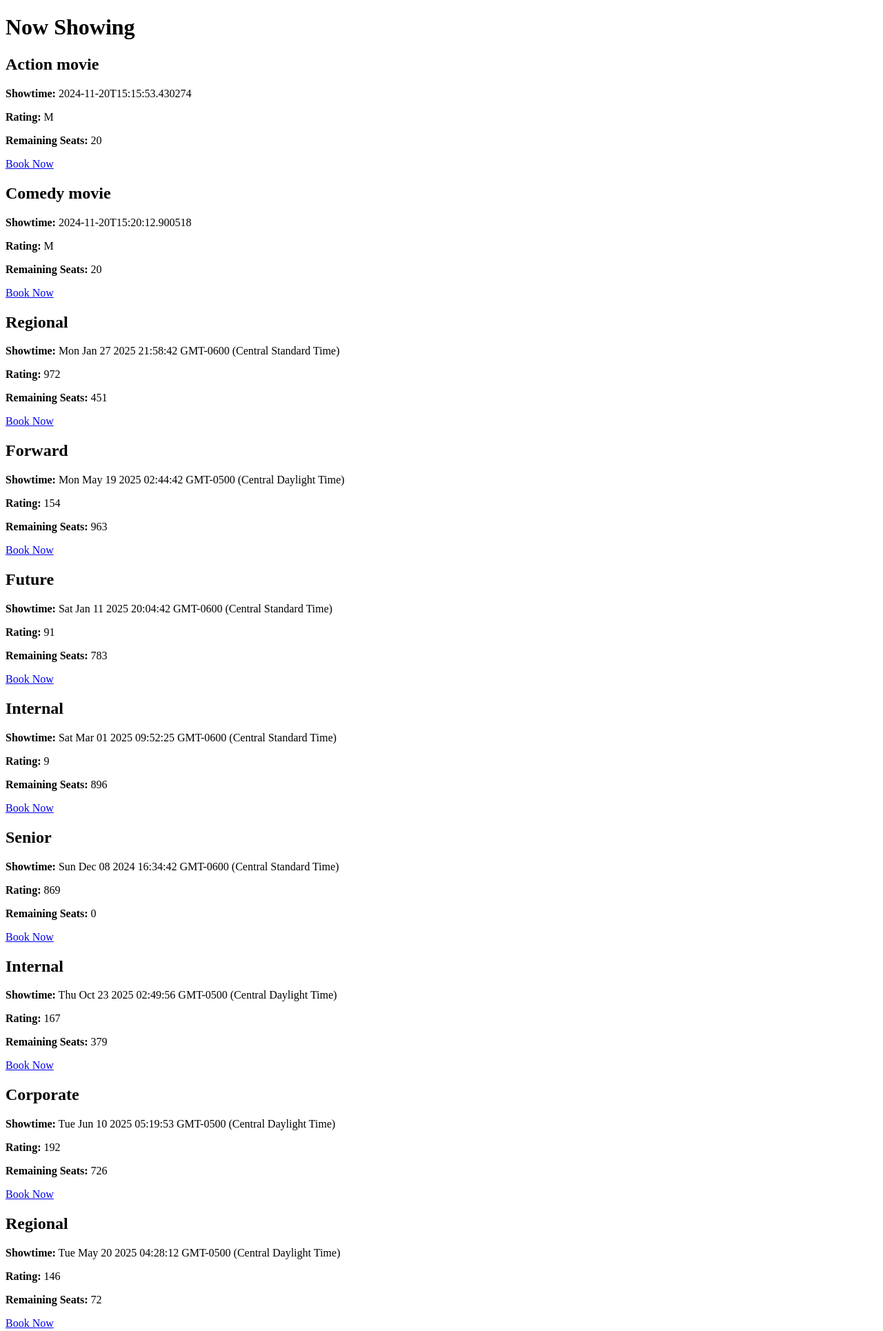
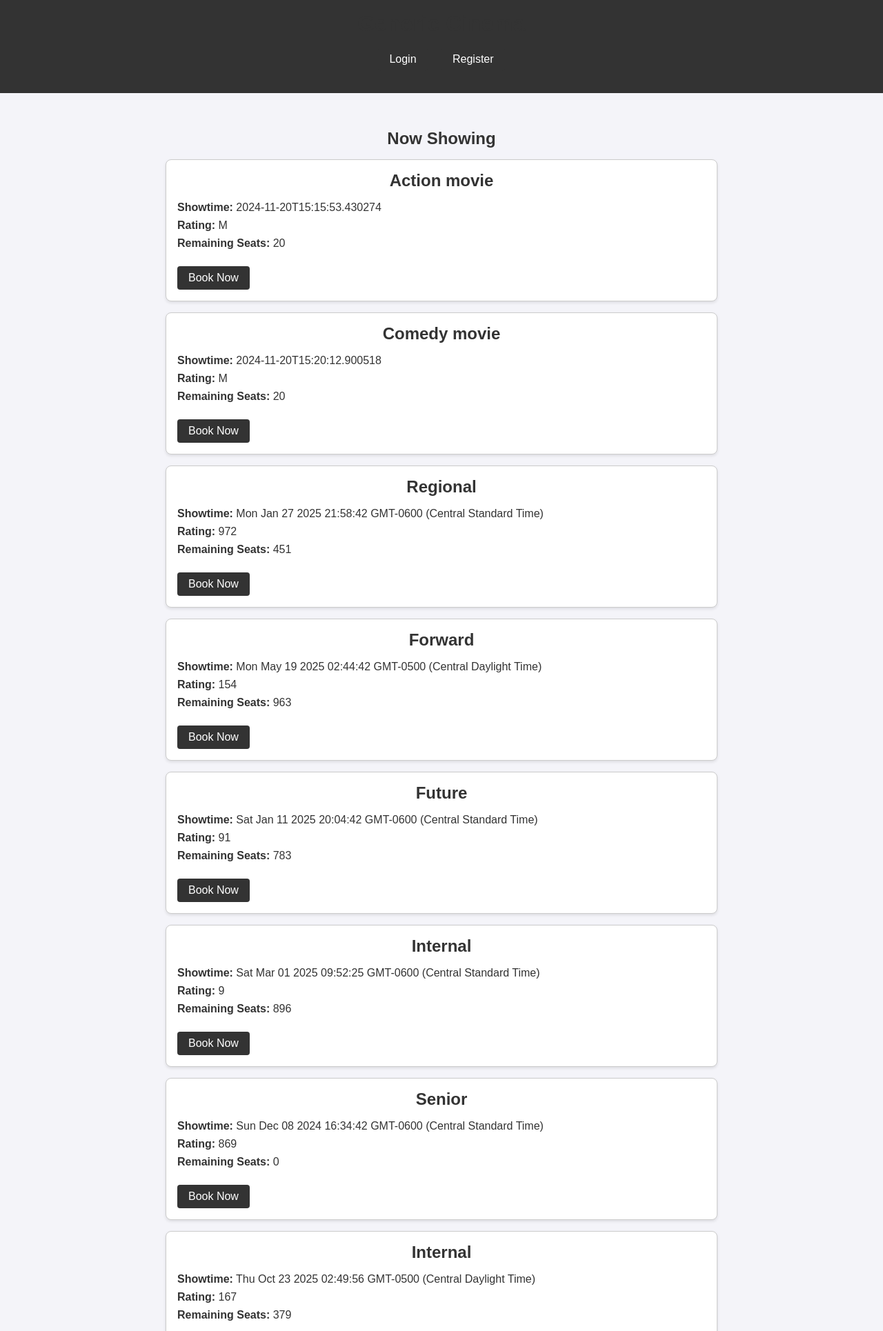
Before and after one commit to TaintedNao/movie-ticket, a Flask app: page / in a window 1280 px wide. Shown: the top 1930 px of the page at 69% size. Run offline with Flask 3, Linux system fonts and the light colour scheme; data comes from the database, SQL or seed files in the repository.

Commit message:
update site with login features and ticket booking

```diff
--- a/app.py
+++ b/app.py
@@ -90,47 +90,71 @@ def index():
     return render_template("index.html", movies=movies)
 
 # Book Tickets
-@app.route('/book/<int:movie_id>', methods=['GET', 'POST'])
+@app.route("/book/<int:movie_id>", methods=["GET", "POST"])
 def book(movie_id):
-    if 'user_id' not in session:
-        flash('You must be logged in to book tickets.', 'error')
-        return redirect(url_for('login'))
+    if "user_id" not in session:
+        flash("You need to log in to book tickets.", "error")
+        return redirect(url_for("login"))
 
-    db = get_db()
-    cursor = db.cursor()
-
-    if request.method == 'POST':
-        seat = request.form['seat']
-        price = request.form['price']
-
-        # Check if the seat is already booked
-        cursor.execute("SELECT * FROM ticket WHERE movie_ID = ? AND seat = ?", (movie_id, seat))
-        if cursor.fetchone():
-            flash('Seat already booked. Please choose a different seat.', 'error')
-            return redirect(url_for('book', movie_id=movie_id))
-
-        # Add ticket to the database
-        cursor.execute("""
-            INSERT INTO ticket (movie_ID, price, seat, payment_ID)
-            VALUES (?, ?, ?, NULL)
-        """, (movie_id, price, seat))
-
-        # Update remaining seats in the movie table
-        cursor.execute("""
-            UPDATE movie
-            SET remaining_seats = remaining_seats - 1
-            WHERE movie_ID = ?
-        """, (movie_id,))
-        db.commit()
-
-        flash('Ticket booked successfully!', 'success')
-        return redirect(url_for('index'))
+    conn = sqlite3.connect("database.db")
+    cursor = conn.cursor()
 
     # Fetch movie details
     cursor.execute("SELECT * FROM movie WHERE movie_ID = ?", (movie_id,))
     movie = cursor.fetchone()
 
-    return render_template("book.html", movie=movie)
+    if not movie:
+        flash("Movie not found.", "error")
+        return redirect(url_for("index"))
+
+    total_seats = movie[5]  # Total seats from the `remaining_seats` column
+    cursor.execute("""
+        SELECT seat FROM ticket WHERE movie_ID = ?
+    """, (movie_id,))
+    booked_seats = {row[0] for row in cursor.fetchall()}  # Booked seats set
+
+    # Fetch ticket price (use a fixed price or dynamically fetch per seat if needed)
+    ticket_price = 10  # Example fixed price for all tickets; replace with database logic if variable pricing exists
+
+    # Generate all possible seat options based on total seats
+    rows = "ABCDE"  # Adjust rows/columns based on your seating arrangement
+    seats_per_row = total_seats // len(rows)
+    seats = [f"{row}{num}" for row in rows for num in range(1, seats_per_row + 1)]
+
+    available_seats = [seat for seat in seats if seat not in booked_seats]
+
+    if request.method == "POST":
+        selected_seat = request.form.get("seat")
+
+        if selected_seat not in available_seats:
+            flash("Seat is not available or invalid selection.", "error")
+        else:
+            user_email = session["user_id"]
+
+            # Create payment entry
+            cursor.execute("""
+                INSERT INTO payment (total, method, email) VALUES (?, ?, ?)
+            """, (ticket_price, "Credit Card", user_email))
+            payment_id = cursor.lastrowid
+
+            # Book the ticket
+            cursor.execute("""
+                INSERT INTO ticket (movie_ID, price, seat, payment_ID) VALUES (?, ?, ?, ?)
+            """, (movie_id, ticket_price, selected_seat, payment_id))
+
+            # Update remaining seats
+            cursor.execute("""
+                UPDATE movie SET remaining_seats = remaining_seats - 1 WHERE movie_ID = ?
+            """, (movie_id,))
+
+            conn.commit()
+            conn.close()
+
+            flash(f"Successfully booked seat {selected_seat} for {movie[2]}.", "success")
+            return redirect(url_for("index"))
+
+    conn.close()
+    return render_template("book.html", movie=movie, available_seats=available_seats, ticket_price=ticket_price)
 
 if __name__ == '__main__':
     app.run(debug=True)
--- /dev/null
+++ b/static/style.css
@@ -0,0 +1,172 @@
+/* General Styles */
+body {
+    font-family: Arial, sans-serif;
+    margin: 0;
+    padding: 0;
+    background-color: #f4f4f9;
+    color: #333;
+}
+
+header, footer {
+    background-color: #333;
+    color: #fff;
+    text-align: center;
+    padding: 1rem;
+}
+
+header h1, footer p {
+    margin: 0;
+}
+
+main {
+    margin: 0 auto;
+    max-width: 800px;
+    padding: 2rem;
+}
+
+/* Forms */
+form {
+    background-color: #fff;
+    border: 1px solid #ccc;
+    border-radius: 8px;
+    padding: 2rem;
+    box-shadow: 0 2px 4px rgba(0, 0, 0, 0.1);
+    margin-bottom: 2rem;
+}
+
+form input, form button {
+    width: 100%;
+    padding: 0.5rem;
+    margin: 0.5rem 0;
+    border: 1px solid #ccc;
+    border-radius: 4px;
+    box-sizing: border-box;
+}
+
+form button {
+    background-color: #333;
+    color: #fff;
+    cursor: pointer;
+}
+
+form button:hover {
+    background-color: #555;
+}
+
+/* Flash Messages */
+.flash {
+    padding: 1rem;
+    margin: 1rem 0;
+    border-radius: 4px;
+    text-align: center;
+}
+
+.flash.success {
+    background-color: #d4edda;
+    color: #155724;
+    border: 1px solid #c3e6cb;
+}
+
+.flash.error {
+    background-color: #f8d7da;
+    color: #721c24;
+    border: 1px solid #f5c6cb;
+}
+
+/* Movie Listings */
+.movie {
+    background-color: #fff;
+    border: 1px solid #ccc;
+    border-radius: 8px;
+    padding: 1rem;
+    margin: 1rem 0;
+    box-shadow: 0 2px 4px rgba(0, 0, 0, 0.1);
+}
+
+.movie h2 {
+    margin-top: 0;
+}
+
+.movie p {
+    margin: 0.5rem 0;
+}
+
+.movie a {
+    display: inline-block;
+    text-decoration: none;
+    background-color: #333;
+    color: #fff;
+    padding: 0.5rem 1rem;
+    border-radius: 4px;
+    margin-top: 1rem;
+}
+
+.movie a:hover {
+    background-color: #555;
+}
+
+/* Links */
+a {
+    color: #333;
+    text-decoration: none;
+}
+
+a:hover {
+    text-decoration: underline;
+}
+
+/* Page Titles */
+h1, h2 {
+    text-align: center;
+    margin-bottom: 1rem;
+    color: #333;
+}
+
+/* Footer */
+footer {
+    margin-top: 2rem;
+}
+
+/* Navigation Bar */
+nav {
+    text-align: center;
+    margin: 1rem 0;
+}
+
+nav a {
+    text-decoration: none;
+    color: #fff;
+    background-color: #333;
+    padding: 0.5rem 1rem;
+    margin: 0 0.5rem;
+    border-radius: 4px;
+    display: inline-block;
+}
+
+nav a:hover {
+    background-color: #555;
+}
+
+nav p {
+    display: inline-block;
+    margin-right: 1rem;
+    font-weight: bold;
+    color: #333;
+}
+
+/* Dropdown Styles */
+form select {
+    width: 100%;
+    padding: 0.5rem;
+    margin: 0.5rem 0;
+    border: 1px solid #ccc;
+    border-radius: 4px;
+    box-sizing: border-box;
+    font-size: 1rem;
+}
+
+form select:focus {
+    outline: none;
+    border-color: #333;
+    box-shadow: 0 0 5px rgba(0, 0, 0, 0.2);
+}
--- a/templates/index.html
+++ b/templates/index.html
@@ -2,11 +2,25 @@
 <html lang="en">
 <head>
     <title>Movie Listings</title>
+    <link rel="stylesheet" type="text/css" href="{{ url_for('static', filename='style.css') }}">
 </head>
 <body>
-    <h1>Now Showing</h1>
+    <header>
+        <h1>Generic Cinema</h1>
+        <nav>
+            {% if session.get('user_id') %}
+                <p>Welcome, {{ session['user_id'] }}!</p>
+                <a href="{{ url_for('logout') }}">Logout</a>
+            {% else %}
+                <a href="{{ url_for('login') }}">Login</a>
+                <a href="{{ url_for('register') }}">Register</a>
+            {% endif %}
+        </nav>
+    </header>
+    <main>
+        <h2>Now Showing</h2>
         {% for movie in movies %}
-    <div>
+        <div class="movie">
             <h2>{{ movie['description'] }}</h2>
             <p><strong>Showtime:</strong> {{ movie['showtime'] }}</p>
             <p><strong>Rating:</strong> {{ movie['rating'] }}</p>
@@ -14,5 +28,9 @@
             <a href="{{ url_for('book', movie_id=movie['movie_ID']) }}">Book Now</a>
         </div>
         {% endfor %}
+    </main>
+    <footer>
+        <p>&copy; 2024 Generic Cinema</p>
+    </footer>
 </body>
 </html>
--- a/templates/login.html
+++ b/templates/login.html
@@ -2,6 +2,7 @@
 <html lang="en">
 <head>
     <title>Login</title>
+    <link rel="stylesheet" type="text/css" href="{{ url_for('static', filename='style.css') }}">
 </head>
 <body>
     <h1>Login</h1>
--- a/templates/register.html
+++ b/templates/register.html
@@ -2,6 +2,7 @@
 <html lang="en">
 <head>
     <title>Register</title>
+    <link rel="stylesheet" type="text/css" href="{{ url_for('static', filename='style.css') }}">
 </head>
 <body>
     <h1>Register</h1>
```
Also changed, not shown: templates/book.html (+24 -8 lines). Lines whose indentation alone changed are shown as unchanged.
